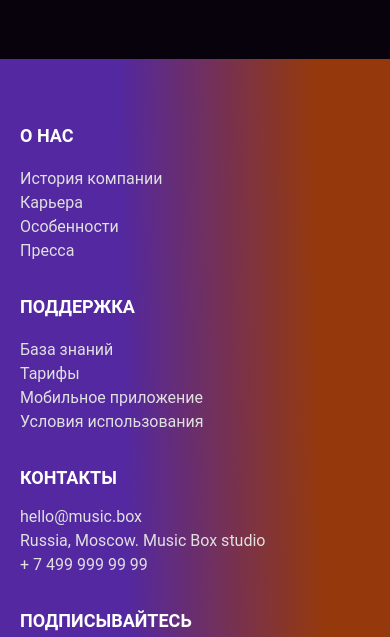
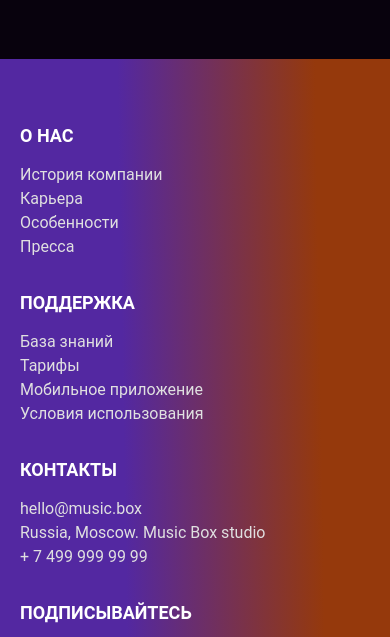
Before and after one commit to RickoBo/layout-designer-project-lvl2, a website: page src/index.html in a window 390 px wide. Shown: the part 5090-5727 px from the top of the page. Drawn offline with Linux system fonts and the light colour scheme.

Commit message:
footer fix

```diff
--- a/src/index.html
+++ b/src/index.html
@@ -205,7 +205,7 @@
             </div>
           </div>
           <div class="footer__column">
-            <h2 class="mb-16 footer__heading ">Подписывайтесь</h2>
+            <h2 class="footer__heading ">Подписывайтесь</h2>
             <div class="d-flex gap-24 ">
               <a href="#" class="footer__link"
                 ><img src="images/Google+.png" class="align-middle" alt="google"
--- a/src/scss/blocks/_footer.scss
+++ b/src/scss/blocks/_footer.scss
@@ -23,7 +23,7 @@
   &__wrapper {
     display: flex;
     gap: 40px;
-    margin-bottom: 72px;
+    padding-bottom: 72px;
     @media (max-width: 1023px) {
       flex-wrap: wrap;
       width: 100%;
@@ -46,14 +46,11 @@
   }
 
   &__heading {
-    margin-bottom: 14px;
+    padding-bottom: 14px;
     font-weight: 700;
     font-size: 18px;
     line-height: 27px;
     text-transform: uppercase;
-    @media (max-width: 767px) {
-      margin-bottom: 18px;
-    }
   }
 
   &__link {
@@ -80,6 +77,3 @@
     }
   }
 }
-.contacts {
-  margin-bottom: 14px;
-}
```
Also changed, not shown: src/css/app.css, 1 other file.
